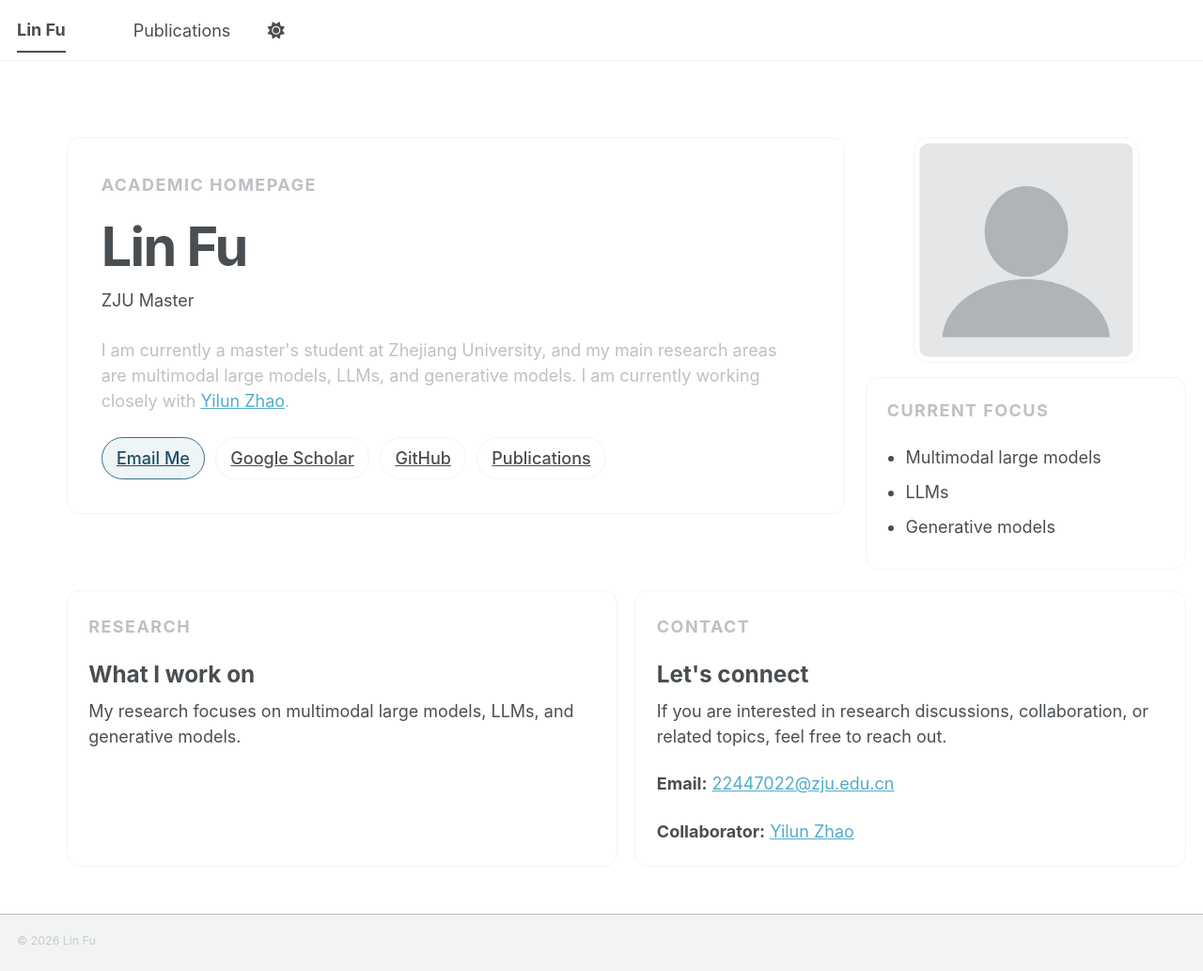
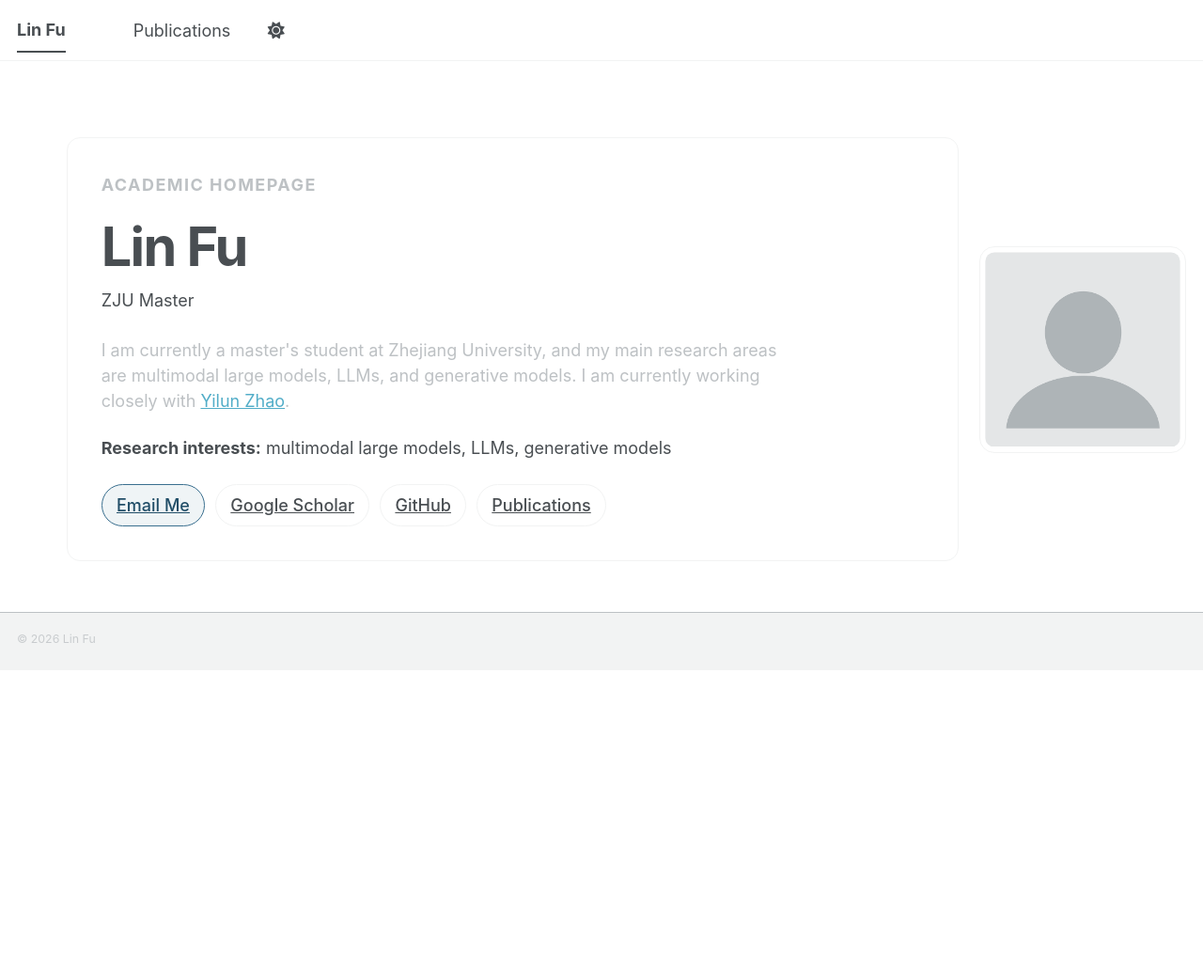
Before and after one commit to Fu-Fu-Fu-Fu/Fu-Fu-Fu-Fu.github.io, a Jekyll site: the page built from _pages/about.md, in a window 1280 px wide and 1033 px high. Shown: the whole window at 94% size. Built offline with Jekyll 4.4.1, drawn with Linux system fonts in a browser that asks for light colours; a script bundle is joined from its source files by our own code; library files that are not in the unit come from our copies.

Commit message:
Simplify homepage and clean publications

```diff
--- a/_pages/about.md
+++ b/_pages/about.md
@@ -20,6 +20,9 @@ redirect_from:
       I am currently working closely with
       <a href="https://yilunzhao.github.io/">Yilun Zhao</a>.
     </p>
+    <p class="home-hero__meta">
+      <strong>Research interests:</strong> multimodal large models, LLMs, generative models
+    </p>
     <div class="home-hero__actions">
       <a class="home-chip home-chip--primary" href="mailto:22447022@zju.edu.cn">Email Me</a>
       <a class="home-chip" href="https://scholar.google.com/citations?hl=en&user=NUeuiN8AAAAJ">Google Scholar</a>
@@ -30,38 +33,5 @@ redirect_from:
 
   <aside class="home-hero__panel">
     <img src="/images/profile.png" alt="Portrait of Lin Fu" class="home-hero__avatar" />
-    <div class="home-hero__panel-card">
-      <p class="home-hero__panel-title">Current Focus</p>
-      <ul class="home-hero__highlights">
-        <li>Multimodal large models</li>
-        <li>LLMs</li>
-        <li>Generative models</li>
-      </ul>
-    </div>
   </aside>
 </section>
-
-<section class="home-grid">
-    <div class="home-card">
-      <p class="home-card__label">Research</p>
-      <h2>What I work on</h2>
-      <p>
-      My research focuses on multimodal large models, LLMs, and generative models.
-      </p>
-    </div>
-
-  <div class="home-card">
-    <p class="home-card__label">Contact</p>
-    <h2>Let&apos;s connect</h2>
-    <p>
-      If you are interested in research discussions, collaboration, or related
-      topics, feel free to reach out.
-    </p>
-    <p class="home-card__contact">
-      <strong>Email:</strong> <a href="mailto:22447022@zju.edu.cn">22447022@zju.edu.cn</a>
-    </p>
-    <p class="home-card__contact">
-      <strong>Collaborator:</strong> <a href="https://yilunzhao.github.io/">Yilun Zhao</a>
-    </p>
-  </div>
-</section>
--- a/_pages/publications.html
+++ b/_pages/publications.html
@@ -14,7 +14,11 @@ author_profile: true
 
 {% include base_path %}
 
-{% if site.publication_category %}
+{% assign publication_count = site.publications | size %}
+
+{% if publication_count == 0 %}
+<p class="publications__empty">Selected publications will appear here soon.</p>
+{% elsif site.publication_category %}
   {% for category in site.publication_category %}
     {% assign title_shown = false %}
     {% for post in site.publications reversed %}
--- a/_sass/layout/_archive.scss
+++ b/_sass/layout/_archive.scss
@@ -70,6 +70,12 @@
   margin-bottom: 2rem;
   font-size: $type-size-5;
   line-height: 1.7;
+}
+
+.publications__empty {
+  margin-top: 1rem;
+  font-size: $type-size-5;
+  color: var(--global-text-color-light);
 }
 
 .archive__item--publication {
--- a/_sass/layout/_page.scss
+++ b/_sass/layout/_page.scss
@@ -139,16 +139,15 @@
 .home-hero {
   display: grid;
   gap: 1.25rem;
-  margin-bottom: 1.25rem;
+  margin-bottom: 0.5rem;
 
   @include breakpoint($large) {
-    grid-template-columns: minmax(0, 1.7fr) minmax(240px, 0.7fr);
-    align-items: start;
+    grid-template-columns: minmax(0, 1.85fr) 220px;
+    align-items: center;
   }
 }
 
 .home-hero__content,
-.home-hero__panel-card,
 .home-card {
   border: 1px solid var(--global-border-color);
   border-radius: 14px;
@@ -191,8 +190,13 @@
 
 .home-hero__summary {
   max-width: 40rem;
+  margin-bottom: 0.85rem;
+  color: var(--global-text-color-light);
+}
+
+.home-hero__meta {
   margin-bottom: 0;
-  color: var(--global-text-color-light);
+  color: var(--global-text-color);
 }
 
 .home-hero__actions {
@@ -234,68 +238,22 @@
 }
 
 .home-hero__panel {
-  display: grid;
-  gap: 0.85rem;
+  display: flex;
+  justify-content: center;
 }
 
 .home-hero__avatar {
-  width: min(100%, 240px);
+  width: min(100%, 220px);
   aspect-ratio: 1;
   object-fit: cover;
-  justify-self: center;
   border-radius: 16px;
   border: 1px solid var(--global-border-color);
   background: var(--global-bg-color);
   padding: 0.3rem;
 }
 
-.home-hero__panel-card {
-  padding: 1.15rem 1.2rem;
-}
-
-.home-hero__highlights {
-  margin: 0;
-  padding-left: 1.1rem;
-}
-
-.home-hero__highlights li {
-  margin-bottom: 0.55rem;
-}
-
-.home-grid {
-  display: grid;
-  gap: 1rem;
-  margin-top: 0.9rem;
-  margin-bottom: 0.25rem;
-
-  @include breakpoint($large) {
-    grid-template-columns: repeat(2, minmax(0, 1fr));
-  }
-}
-
-.home-card {
-  padding: 1.3rem 1.25rem;
-
-  h2 {
-    margin-top: 0;
-    margin-bottom: 0.6rem;
-    border-bottom: 0;
-    padding-bottom: 0;
-    font-size: 1.35rem;
-  }
-
-  p:last-child {
-    margin-bottom: 0;
-  }
-}
-
-.home-card__contact {
-  margin-top: 1rem;
-}
-
 [data-theme="dark"] {
   .home-hero__content,
-  .home-hero__panel-card,
   .home-card {
     background: rgba(16, 24, 31, 0.96);
   }
```
Also changed, not shown: _publications/2009-10-01-paper-title-number-1.md (deleted, +0 -14 lines), _publications/2010-10-01-paper-title-number-2.md (deleted, +0 -14 lines), _publications/2015-10-01-paper-title-number-3.md (deleted, +0 -14 lines), _publications/2024-02-17-paper-title-number-4.md (deleted, +0 -13 lines), _publications/2025-06-08-paper-title-number-5.md (deleted, +0 -13 lines).
